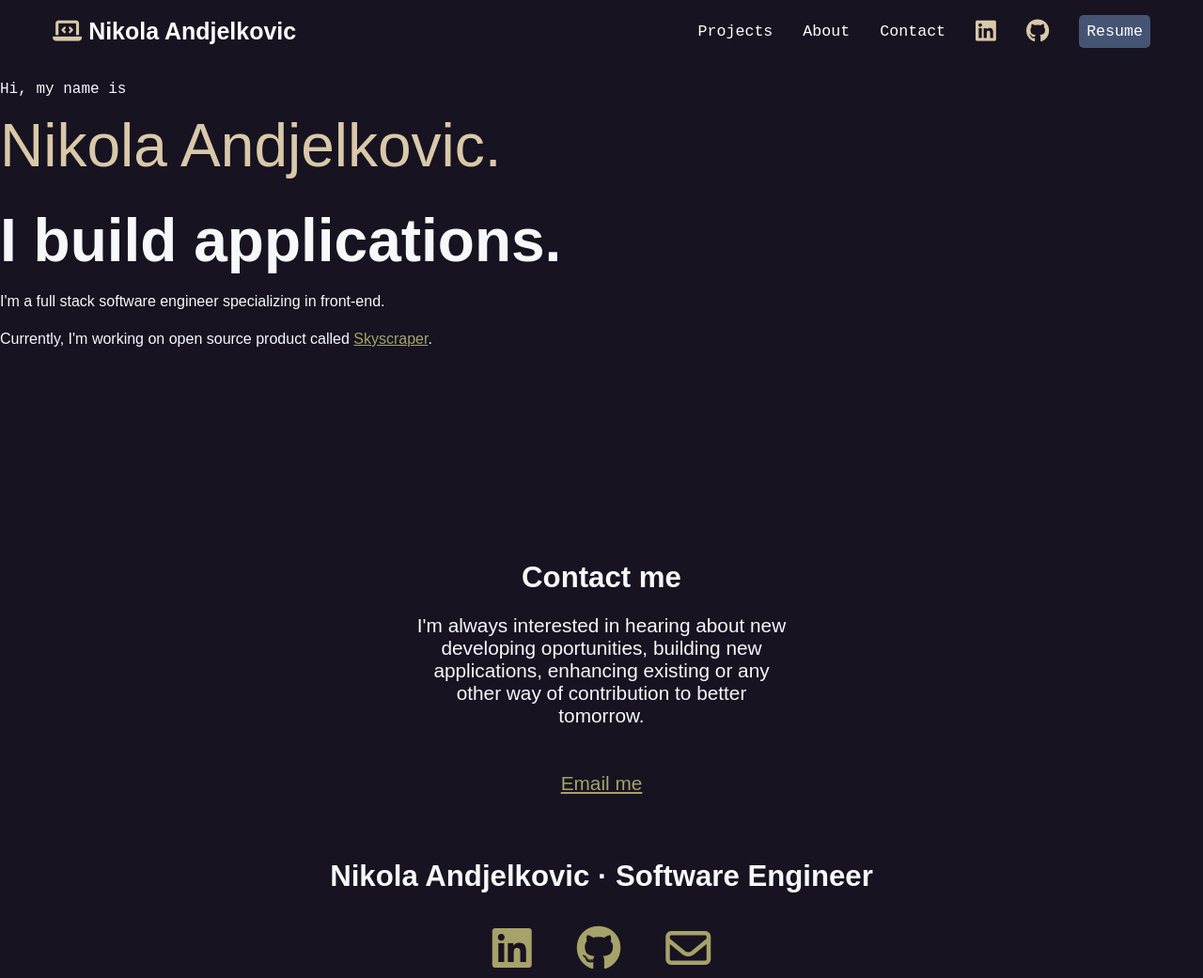
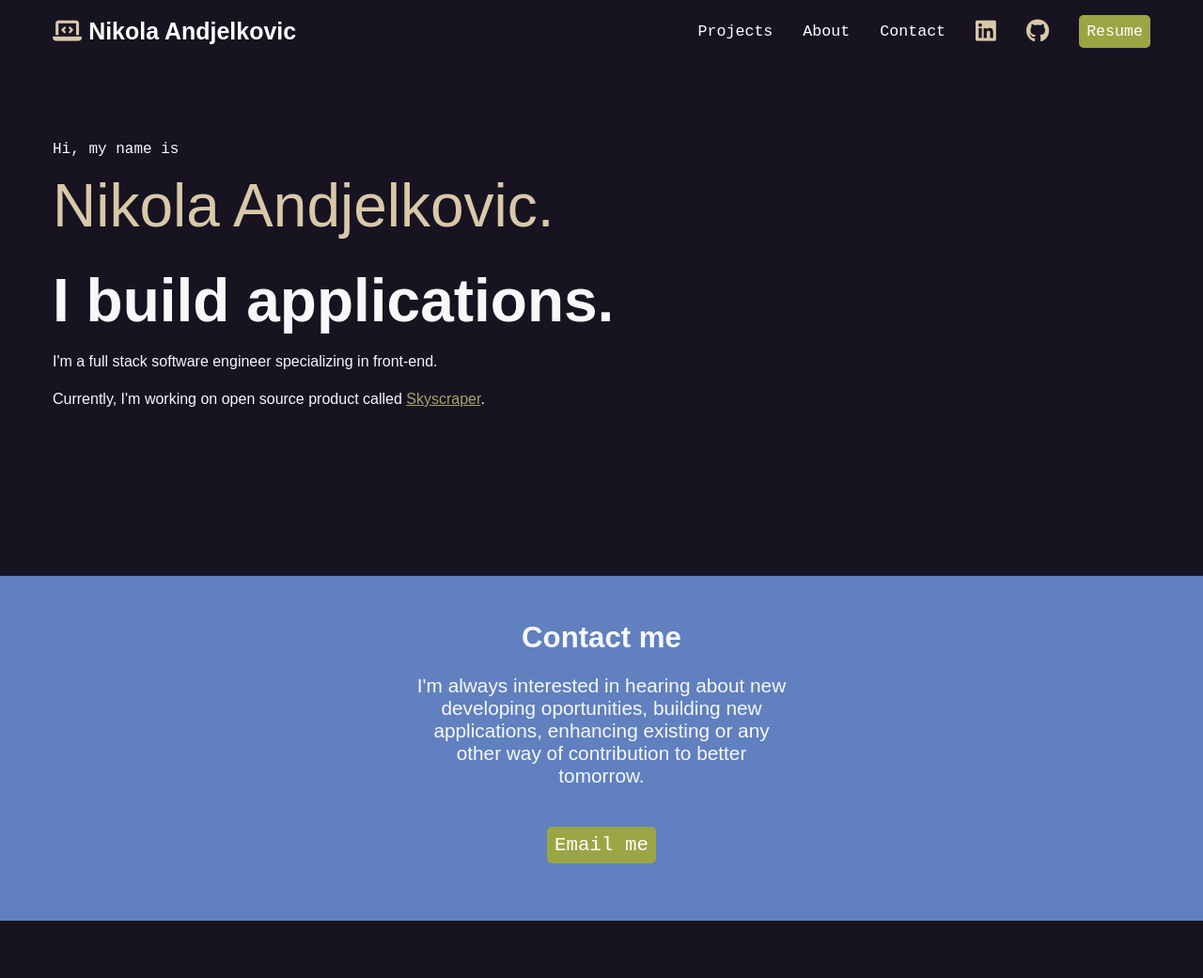
Before and after one commit to Nikolaa92/Nikolaa92.github.io, a website: page index.html in a window 1280 px wide. Shown: the top 1041 px of the page at 94% size. Drawn offline with Linux system fonts and the light colour scheme.

Commit message:
contact section styling

```diff
--- a/index.html
+++ b/index.html
@@ -30,13 +30,15 @@
         <p>Currently, I'm working on open source product called <a href='https://skyscraper-api.com/' target='_blank'>Skyscraper</a>.</p>
       </section>
 
+      <div class="section-dkblue">
       <section id="contact">
         <h2>Contact me</h2>
         <p>
           I'm always interested in hearing about new developing oportunities, building new applications, enhancing existing or any other way of contribution to better tomorrow.
         </p>
-        <p><a href="mailto:nandelkovic53@gmail.com">Email me</a></p>
+        <p><a href="mailto:nandelkovic53@gmail.com" class="button">Email me</a></p>
       </section>
+    </div>
 
     <footer>
       <h2>Nikola Andjelkovic &middot; Software Engineer</h2>
--- a/style.css
+++ b/style.css
@@ -48,7 +48,9 @@ a:hover {
 }
 /* intro styles */
 #intro {
-  padding-bottom: 10rem;
+  padding: 4rem 1rem 10rem 1rem;
+  max-width: 1200px;
+  margin: 0 auto;
 }
 
 #intro p {
@@ -73,6 +75,11 @@ a:hover {
   font-size: 4rem;
 }
 
+/* background color divs */
+.section-dkblue {
+  background-color: var(--lblue);
+}
+
 /* contact section */
 
 #contact {
@@ -80,6 +87,7 @@ a:hover {
   text-align: center;
   margin: 0 auto;
   padding: 3rem 0;
+  background-color: var(--lblue);
 }
 
 #contact p:last-child {
@@ -130,19 +138,22 @@ nav [class*='fa-']:hover {
   color: var(--olive);
 }
 .button {
-  background-color: var(--dkblue);
+  background-color: var(--green);
   color: white;
   padding: 0.5rem;
   border-radius: 5px;
+  font-family: var(--mono);
+  text-decoration: none;
 }
 
 .button:hover {
   color: white;
-  background-color: var(--lblue);
+  background-color: var(--olive);
 }
 /* footer section */
 footer {
   text-align: center;
+  padding: 4rem 0;
 }
 footer ul {
   list-style-type: none;
```
